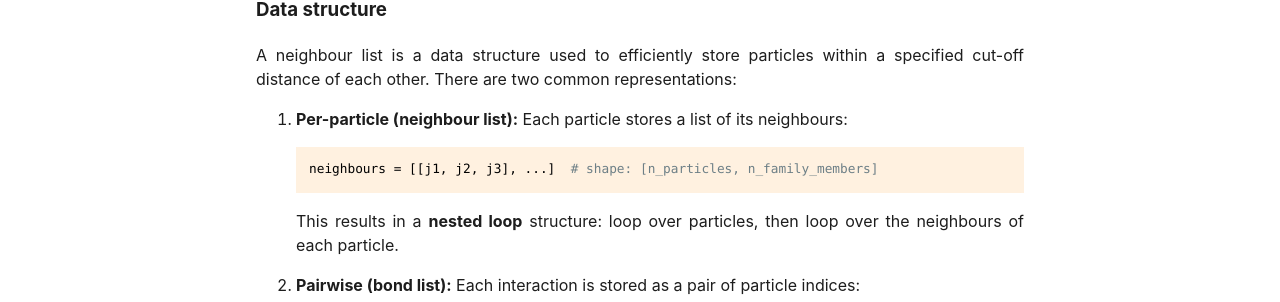
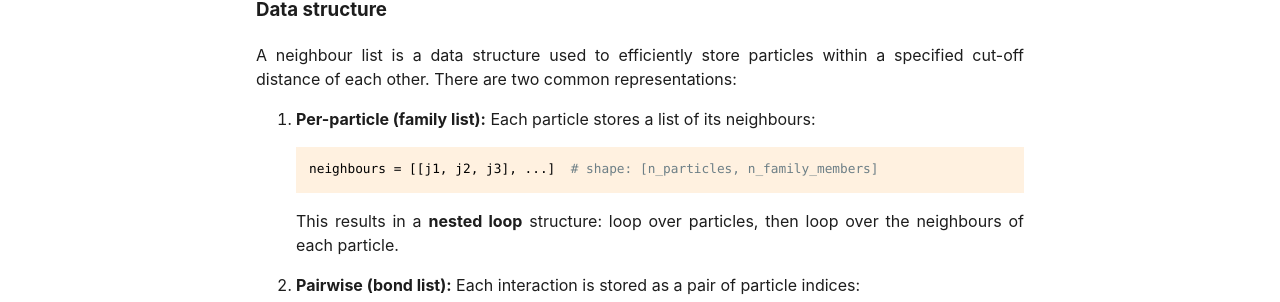
Before and after one commit to mark-hobbs/mark-hobbs.github.io, a Jekyll site: the page built from _posts/2025-02-03-cuda.md, in a window 1280 px wide and 900 px high, scrolled down 6133 px. Shown: the part 151-453 px from the top of the window. Built offline with Jekyll 4.4.1, drawn with Linux system fonts in a browser that asks for light colours.

Commit message:
General updates

````diff
--- a/_posts/2025-02-03-cuda.md
+++ b/_posts/2025-02-03-cuda.md
@@ -281,7 +281,7 @@ class EulerCromer(Integrator):
 
 A neighbour list is a data structure used to efficiently store particles within a specified cut-off distance of each other. There are two common representations:
 
-1. **Per-particle (neighbour list):** Each particle stores a list of its neighbours:
+1. **Per-particle (family list):** Each particle stores a list of its neighbours:
 
    ```python
    neighbours = [[j1, j2, j3], ...]  # shape: [n_particles, n_family_members]
````
